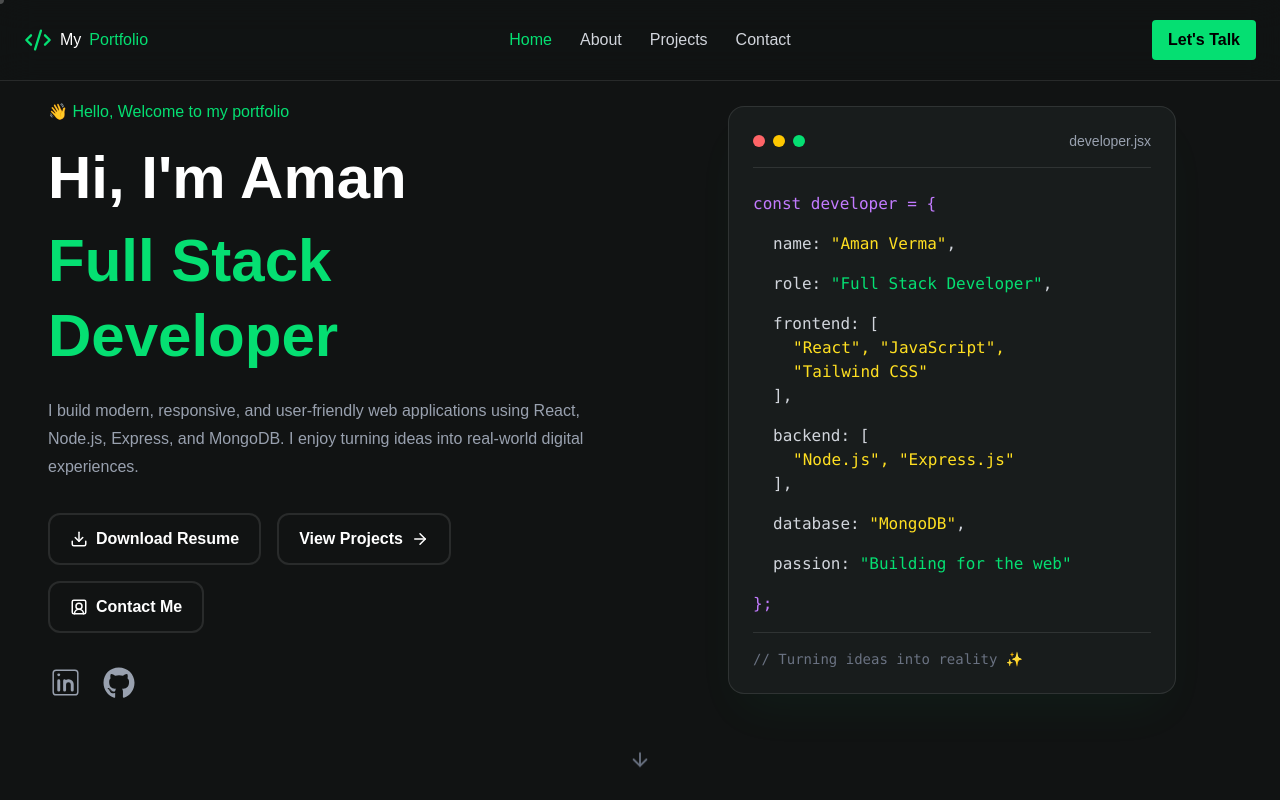
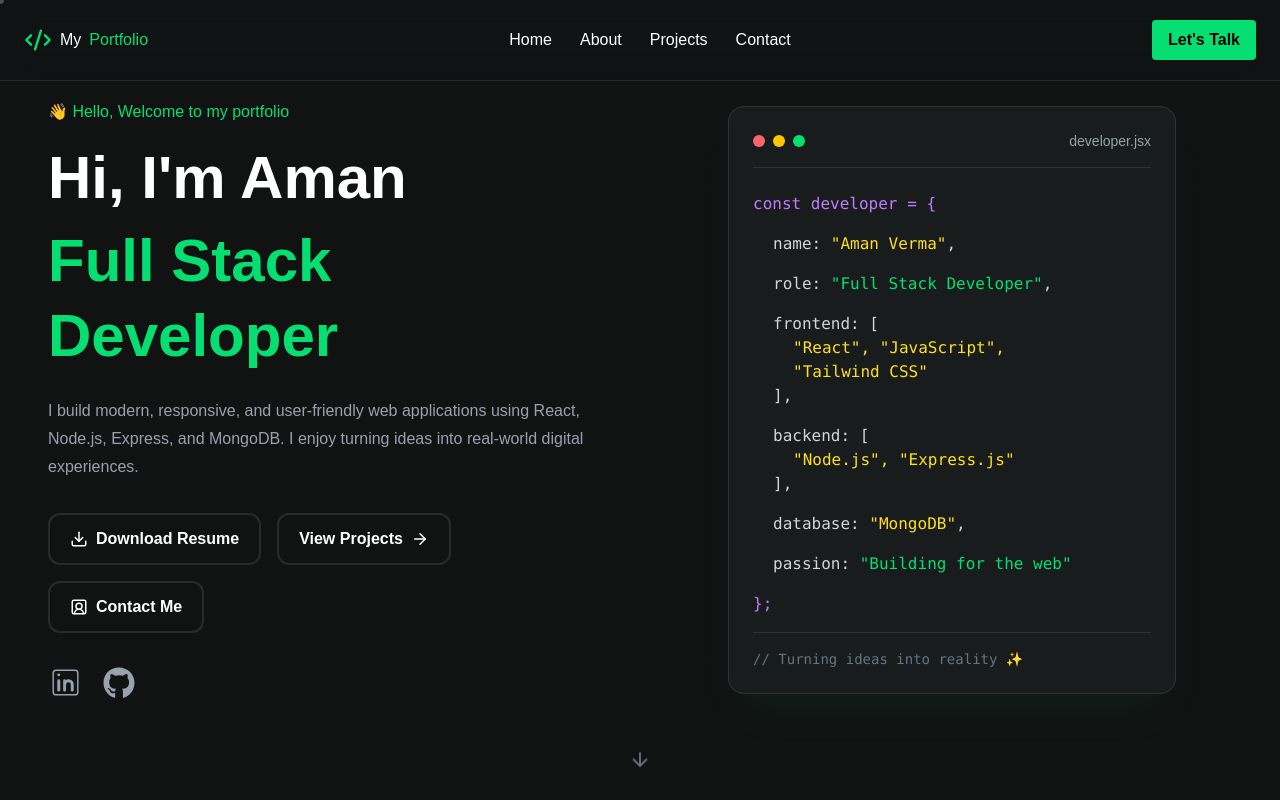
Before and after one commit to Amanv-08/my-portfolio-react, a React (Vite) app: page / in a window 1280 px wide. Shown: the top 800 px of the page. Built offline with nearby package versions, Linux system fonts and the light colour scheme.

Commit message:
feat: add active navbar link styling

```diff
--- a/src/components/Navbar.jsx
+++ b/src/components/Navbar.jsx
@@ -3,34 +3,84 @@ import { useState } from "react";
 
 const Navbar = () => {
     const [isMenuOpen, setIsMenuOpen] = useState(false);
+    const [activeLink, setActiveLink] = useState('');
     const closeMenu = () => setIsMenuOpen(false);
+
+    const navLinks = [
+        { name: "Home", href: "#home" },
+        { name: "About", href: "#about" },
+        { name: "Projects", href: "#projects" },
+        { name: "Contact", href: "#contact" },
+    ];
+
+    const handleLinkClick = (href) => {
+        setActiveLink(href);
+        closeMenu();
+    };
+
+    const getLinkClass = (href) =>
+        `transition-colors duration-200 ${ activeLink === href ? "text-green-400" : "text-gray-300hover:text-green-400" }`;
 
     return (
         <nav className="fixed top-0 left-0 z-50 w-full flex items-center justify-between border-b border-white/10 bg-[#111313]/95 px-6 py-5 backdrop-blur-lg">
-            <a href="#home" className="flex items-center gap-2">
+
+            {/* Logo */}
+            <a
+                href="#home"
+                onClick={() => handleLinkClick("#home")}
+                className="flex items-center gap-2"
+            >
                 <Code2 className="text-green-400" size={28} />
-                <span>My</span><span className="text-green-400">Portfolio</span>
+                <span>My</span>
+                <span className="text-green-400">Portfolio</span>
             </a>
+
+            {/* Desktop Navigation */}
             <div className="hidden items-center gap-7 md:flex">
-                <a href="#home" className="text-green-400">Home</a>
-                <a href="#about" className="text-gray-300 hover:text-green-400">About</a>
-                <a href="#projects" className="text-gray-300 hover:text-green-400">Projects</a>
-                <a href="#contact" className="text-gray-300 hover:text-green-400">Contact</a>
+                {navLinks.map((link) => (
+                    <a
+                        key={link.href}
+                        href={link.href}
+                        onClick={() => handleLinkClick(link.href)}
+                        className={getLinkClass(link.href)}
+                    >
+                        {link.name}
+                    </a>
+                ))}
             </div>
-            <a href="#contact" className="hidden md:block bg-green-400 px-4 py-2 rounded font-semibold text-black transition hover:bg-green-300">Let's Talk</a>
 
-            <button className="md:hidden text-green-400"
+            {/* Let's Talk Button */}
+            <a
+                href="#contact"
+                onClick={() => handleLinkClick("#contact")}
+                className="hidden md:block bg-green-400 px-4 py-2 rounded font-semibold text-black transition hover:bg-green-300"
+            >
+                Let's Talk
+            </a>
+
+            <button
+                className="md:hidden text-green-400"
                 type="button"
                 aria-label={isMenuOpen ? "Close Menu" : "Open Menu"}
-                onClick={() => { setIsMenuOpen(!isMenuOpen) }}>
+                aria-expanded={isMenuOpen}
+                onClick={() => setIsMenuOpen(!isMenuOpen)}
+            >
                 {isMenuOpen ? <X size={28} /> : <Menu size={28} />}
             </button>
+
+            {/* Mobile Nav */}
             {isMenuOpen && (
-                <div className="absolute md:hidden le items-center top-full z-50 flex w-full flex-col gap-5 border-b border-white/10 bg-[#111313] p-6">
-                    <a href="#home" onClick={closeMenu} className="hover:text-green-400">Home</a>
-                    <a href="#about" onClick={closeMenu} className="hover:text-green-400">About</a>
-                    <a href="#projects" onClick={closeMenu} className="hover:text-green-400">Projects</a>
-                    <a href="#contact" onClick={closeMenu} className="hover:text-green-400">Contact</a>
+                <div className="absolute left-0 top-full z-50 flex w-full flex-col items-center gap-5 border-b border-white/10 bg-[#111313] p-6 md:hidden">
+                    {navLinks.map((link) => (
+                        <a
+                            key={link.href}
+                            href={link.href}
+                            onClick={() => handleLinkClick(link.href)}
+                            className={getLinkClass(link.href)}
+                        >
+                            {link.name}
+                        </a>
+                    ))}
                 </div>
             )}
         </nav>
```
